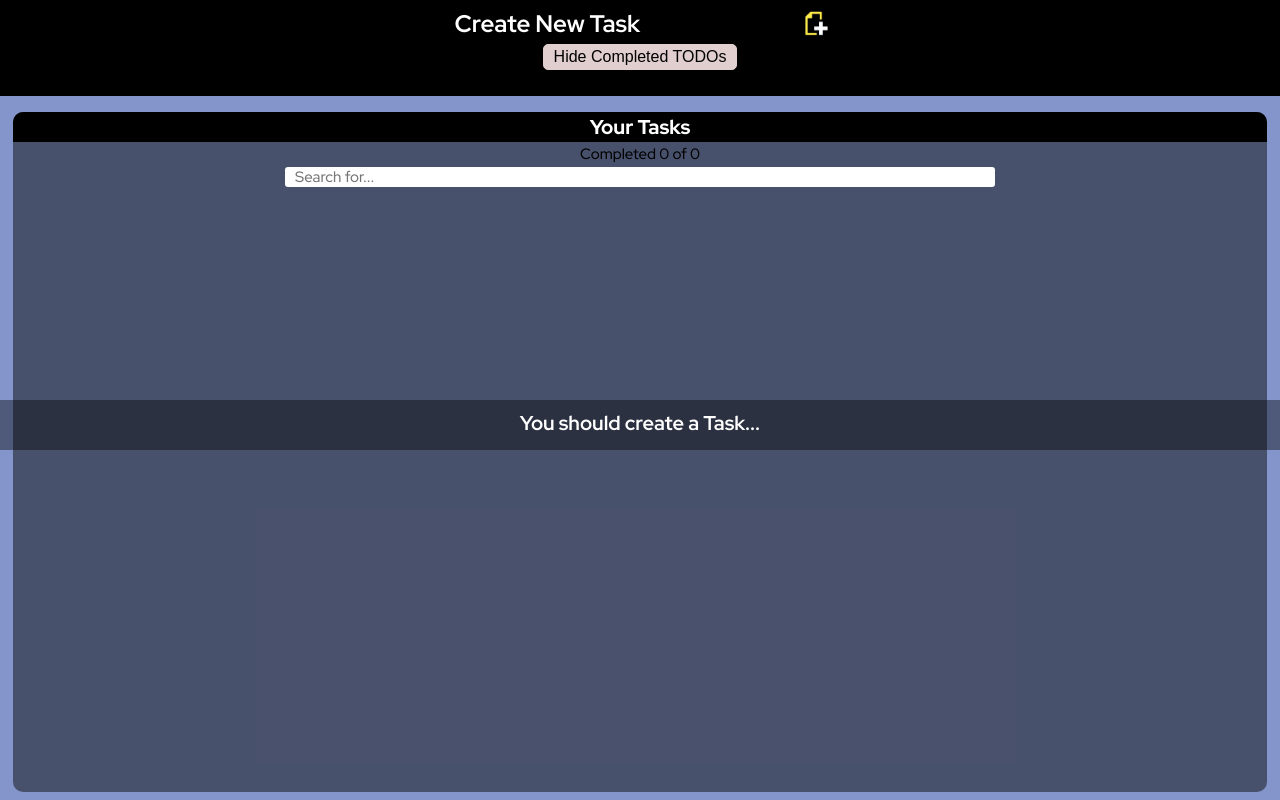
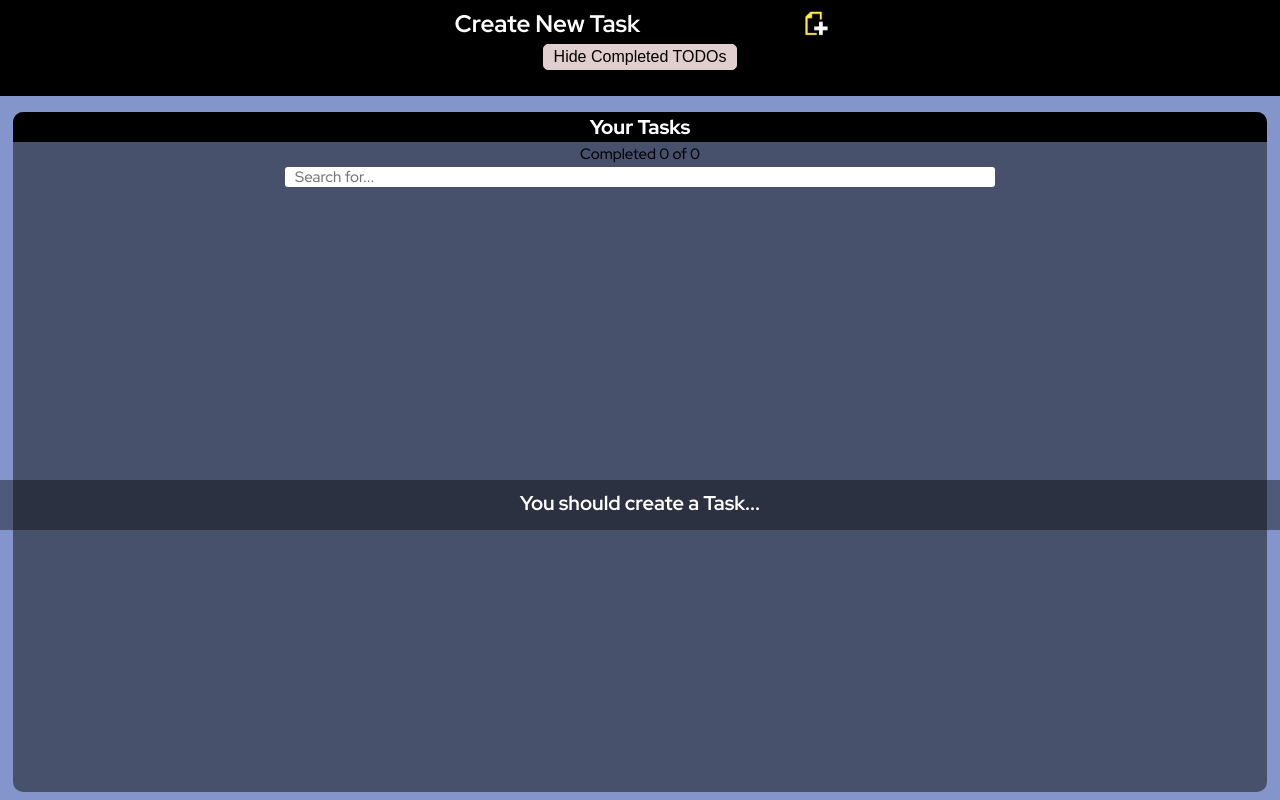
Before and after one commit to JoseCorrientes/Todo-mobile, a React (Create React App) app: page / in a window 1280 px wide. Built offline with nearby package versions, Linux system fonts and the light colour scheme.

Commit message:
20230516-4

```diff
--- a/src/ModalError/ModalError.module.css
+++ b/src/ModalError/ModalError.module.css
@@ -7,7 +7,7 @@
   height: 5rem;
   background-color: none;
   /* position: fixed; */
-  top: 50vh;
+  top: 60%;
   width: 100vw;
   /* top: calc(100vh - 6rem); */
   /* left: calc((100vw - 700px) / 2); */
```
